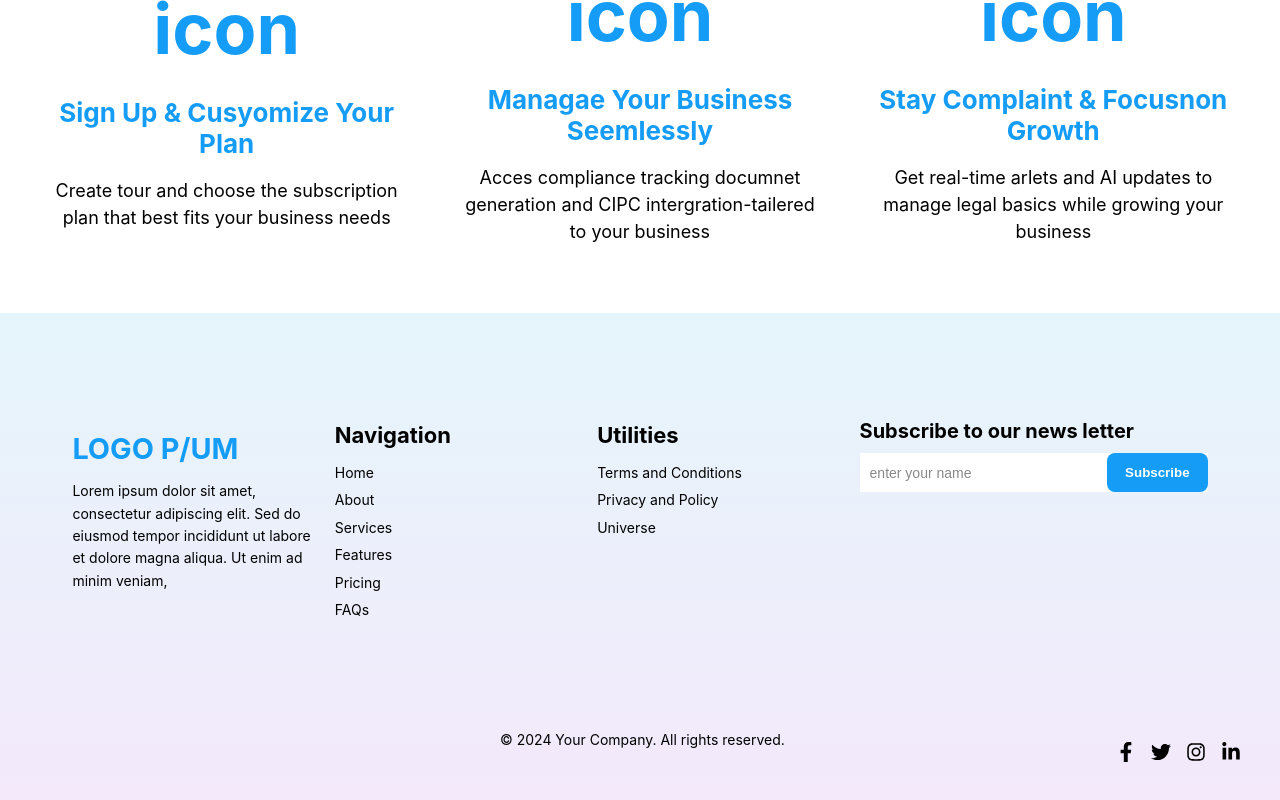
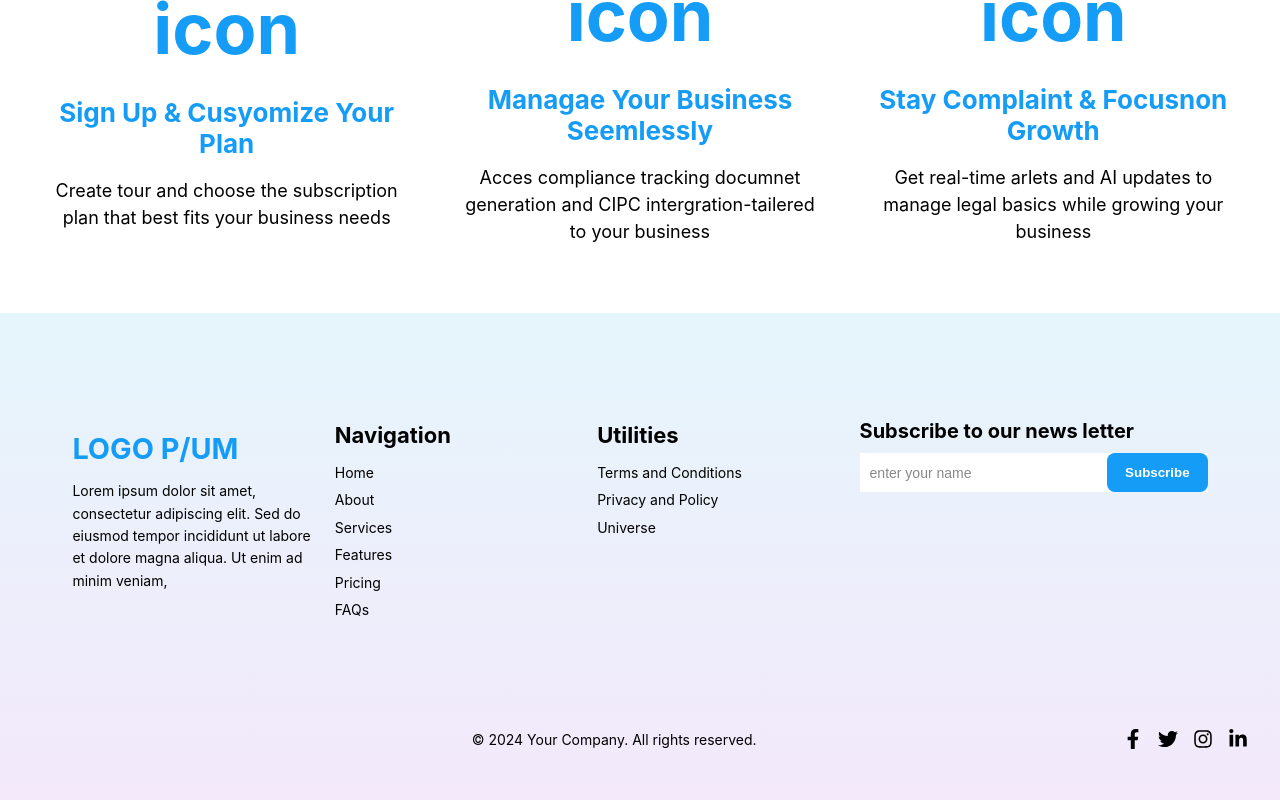
Before and after one commit to TlotloSeGamie/law-firm-landing-page, a React (Create React App) app: page / in a window 1280 px wide. Shown: the part 4721-5521 px from the top of the page. Built offline with nearby package versions, Linux system fonts and the light colour scheme.

Commit message:
copy right

```diff
--- a/src/components/Footer.css
+++ b/src/components/Footer.css
@@ -96,9 +96,11 @@ ul li {
 .right-socials {
     width: 99%;
     display: flex;
-    justify-content: center;
+    justify-content: space-between;
     margin-top: 20px;
     text-align: center;
+    align-items: center;
+
 }
 
 .right-socials p {
@@ -128,11 +130,10 @@ ul li {
 }
 
 .rights {
+    width: 60%;
     display: flex;
-    justify-content: center;
-    width: 89%;
-    left: 70px;
-    position: relative;
+    justify-content: flex-end;
+    align-items: center;
 }
 
 @media screen and (max-width: 1024px) {
--- a/src/components/Navbar.css
+++ b/src/components/Navbar.css
@@ -1,5 +1,5 @@
 .nav-main-container {
-    /* width: 100%; */
+    width: 100%;
     background: #ffffff00;
     padding: 15px 0;
     position: relative;
```
